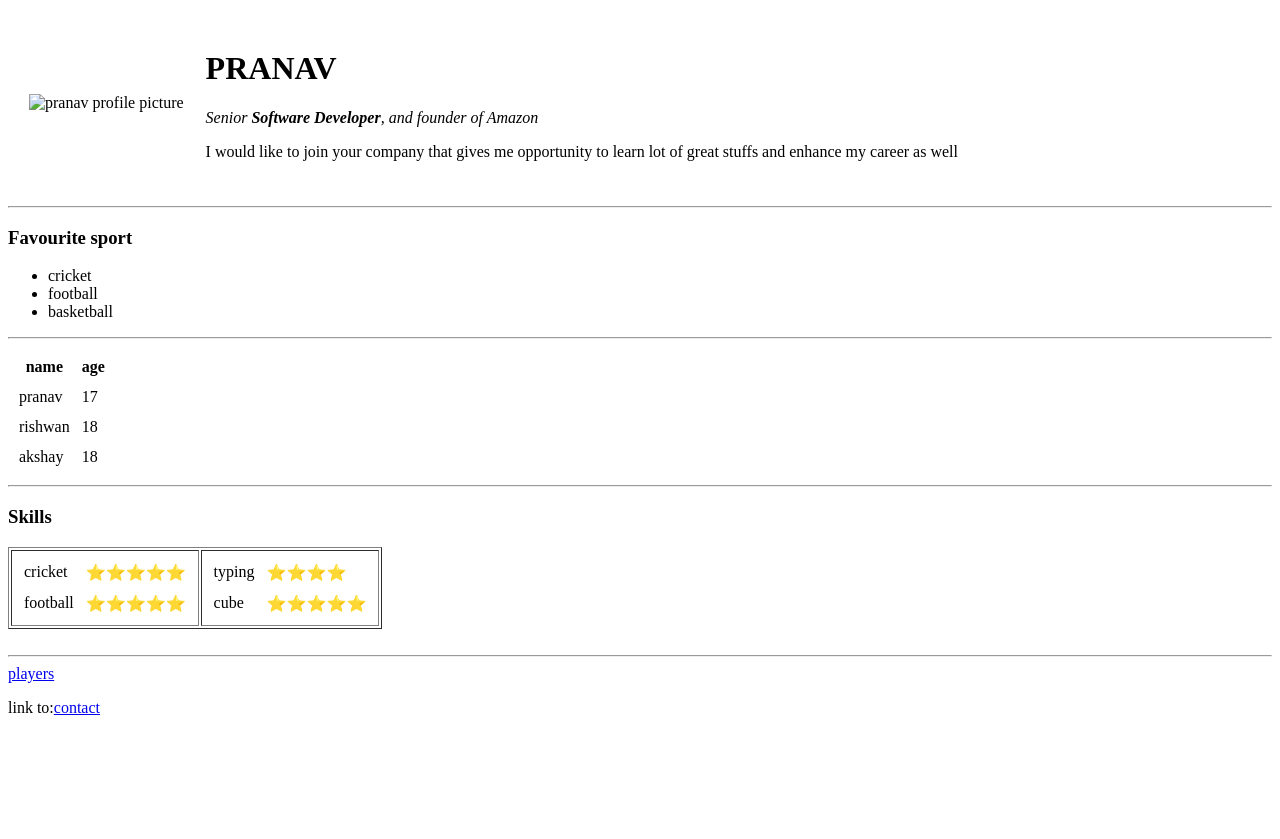
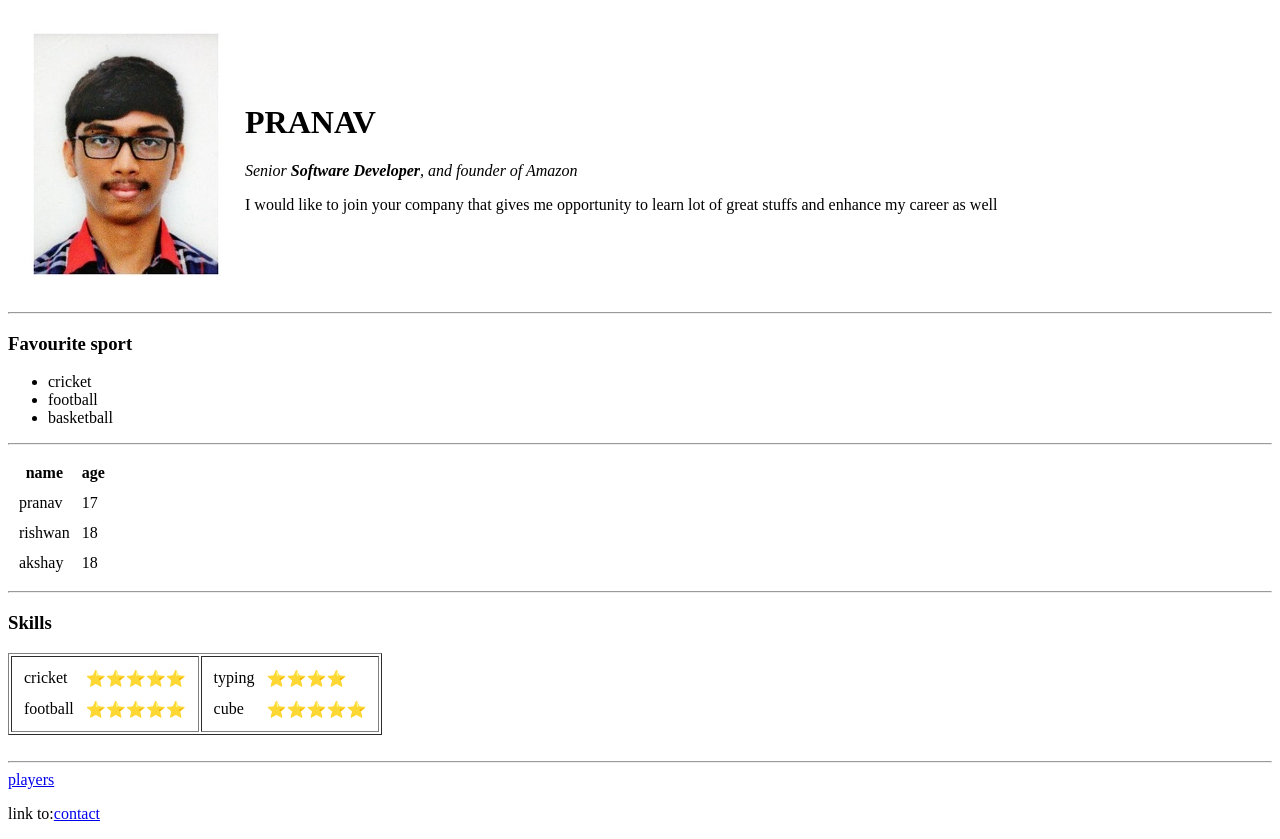
Before and after one commit to Pranavcm-07/cv, a plain HTML site: page index.html in a window 1280 px wide. Before the commit the page ends 800 px from the top, so only its background shows below. Drawn offline with Linux system fonts and the light colour scheme.

Commit message:
updated image location

```diff
--- a/index.html
+++ b/index.html
@@ -7,7 +7,7 @@
   <body>
     <table cellspacing = '20'>
       <tr>
-        <td><img src="image/passport size photo-min.jpg" alt="pranav profile picture"></td>
+        <td><img src="passport size photo-min.jpg" alt="pranav profile picture"></td>
         <td><h1>PRANAV</h1>
         <p><em>Senior <strong>Software Developer</strong>, and founder of Amazon</em></p>
         <p>I would like to join your company that gives me opportunity to learn lot of great stuffs and enhance my career as well</p></td>
```
